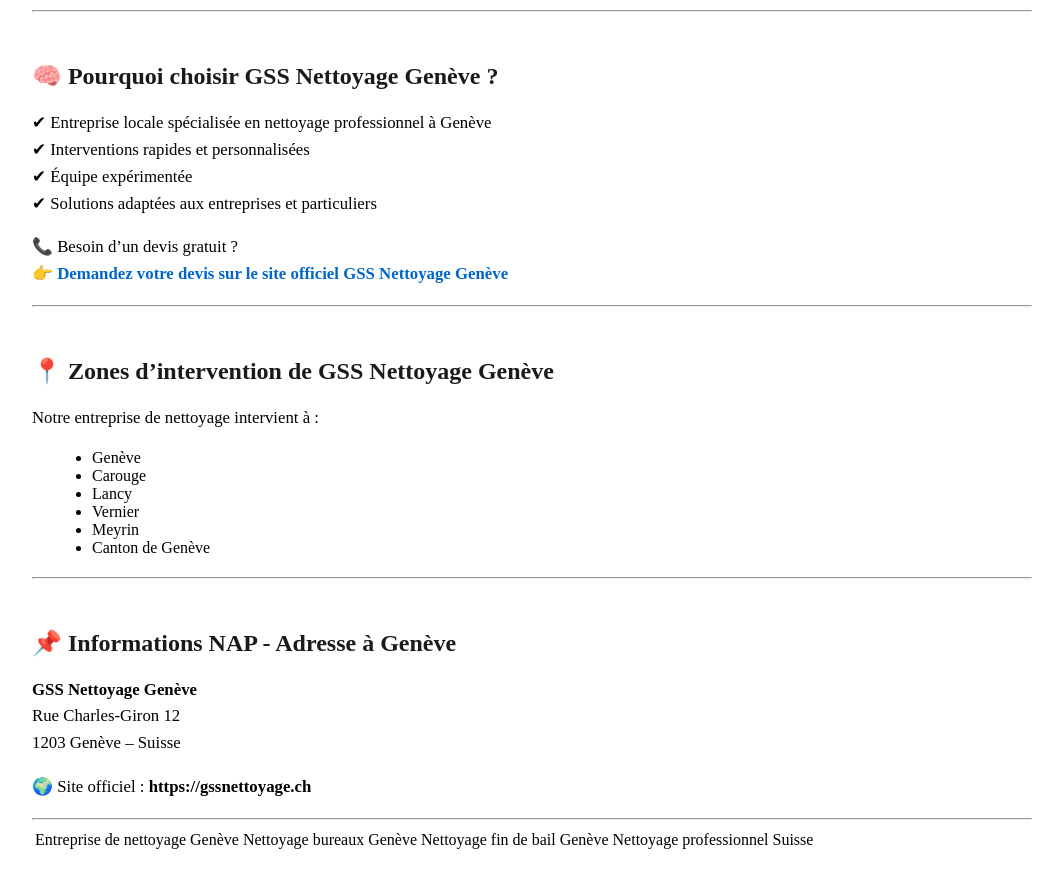
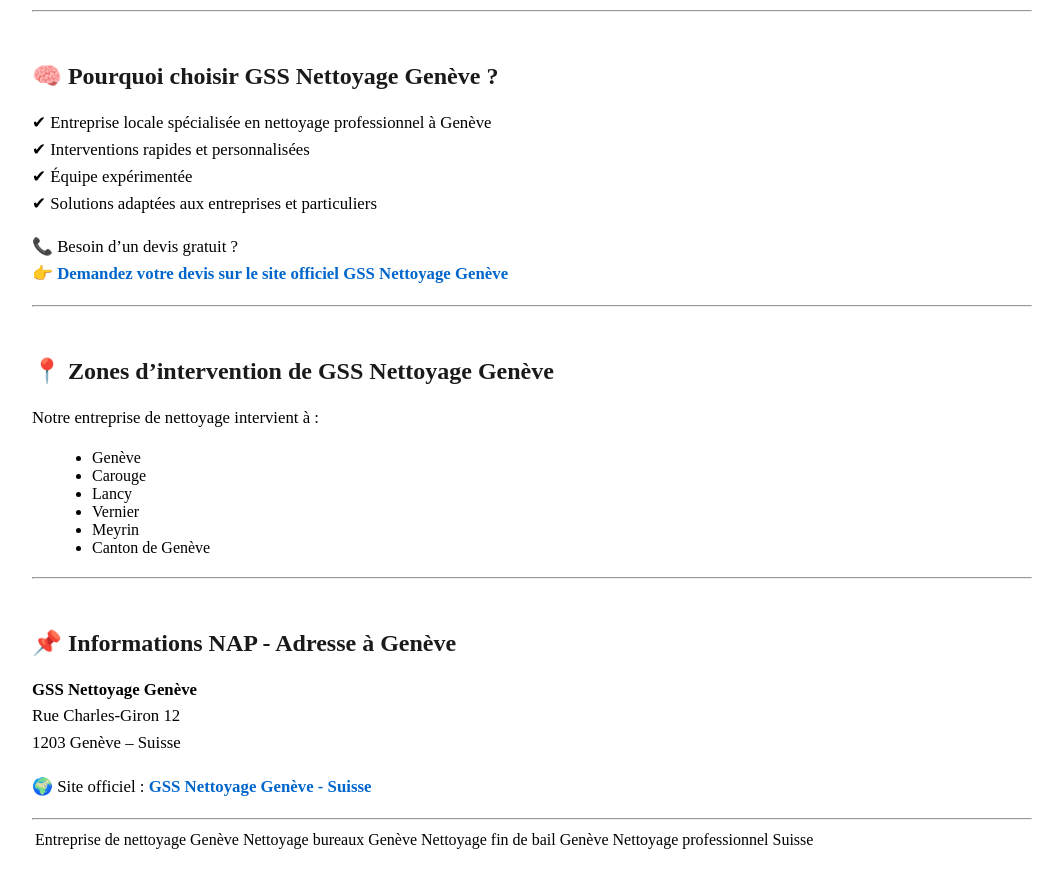
Before and after one commit to GSSnettoyage/gss_nettoyage_renovation_geneve_suisse, a Jekyll site: the page built from services-nettoyage-geneve.md, in a window 1280 px wide and 900 px high, scrolled down 1512 px. Shown: the top 888 px of the window, without its empty margins (108-1171 px from the left). Built offline with Jekyll 4.4.1, drawn with Linux system fonts in a browser that asks for light colours.

Commit message:
services-nettoyage-geneve.md

```diff
--- a/services-nettoyage-geneve.md
+++ b/services-nettoyage-geneve.md
@@ -39,7 +39,7 @@ Notre service de **nettoyage fin de bail à Genève** garantit une restitution c
 - Remise en état générale
 
 👉 Détails du service :
-**[Nettoyage fin de bail à Genève – GSS Nettoyage](https://gssnettoyage.ch/services/nettoyage-fin-de-bail-2/)**
+**[Nettoyage fin de bail à Genève – GSS Nettoyage](https://gssnettoyage.ch/services-de-nettoyage-geneve-suisse/nettoyage-fin-de-bail-geneve-en-suisse/)**
 
 Maximisez vos chances de récupérer votre garantie lors de l’état des lieux.
 
@@ -102,7 +102,7 @@ Notre entreprise de nettoyage intervient à :
 Rue Charles-Giron 12
 1203 Genève – Suisse
 
-🌍 Site officiel : **https://gssnettoyage.ch**
+🌍 Site officiel : **[GSS Nettoyage Genève - Suisse](https://gssnettoyage.ch)**
 
 ---
 
```
